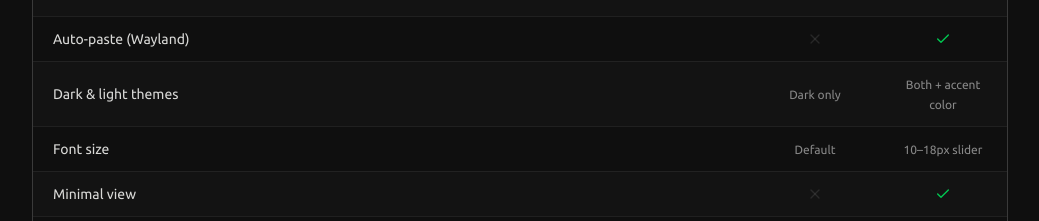
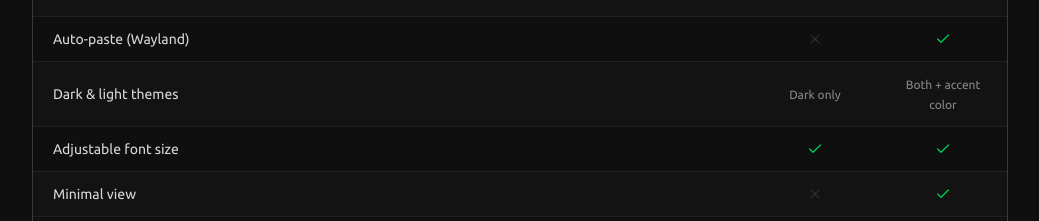
Before and after one commit to 0x99M/project-y, a Next.js app in the folder web/: page /pro in a window 1280 px wide. Shown: the part 820-1041 px from the top of the page, without its empty margins (120-1159 px from the left). Built offline with nearby package versions, Linux system fonts and the light colour scheme.

Commit message:
move font size to free tier in Pro comparison

```diff
--- a/web/app/pro/page.tsx
+++ b/web/app/pro/page.tsx
@@ -14,7 +14,7 @@ const features = [
   { name: "Smart search", free: false, pro: true },
   { name: "Auto-paste (Wayland)", free: false, pro: true },
   { name: "Dark & light themes", free: "Dark only", pro: "Both + accent color" },
-  { name: "Font size", free: "Default", pro: "10–18px slider" },
+  { name: "Adjustable font size", free: true, pro: true },
   { name: "Minimal view", free: false, pro: true },
   { name: "Custom shortcut", free: "Default only", pro: "Configurable" },
   { name: "Keyboard navigation", free: true, pro: true },
```
